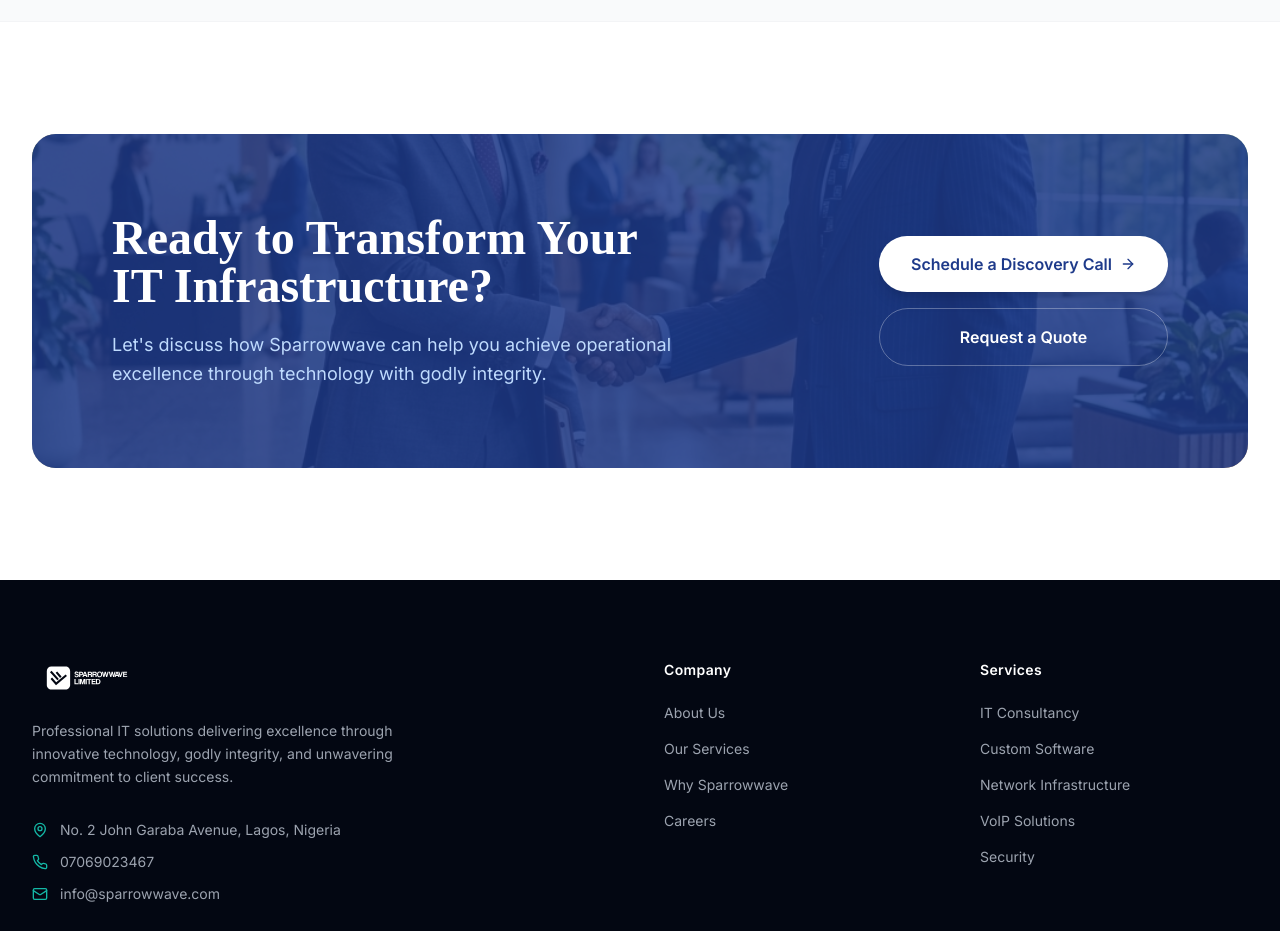
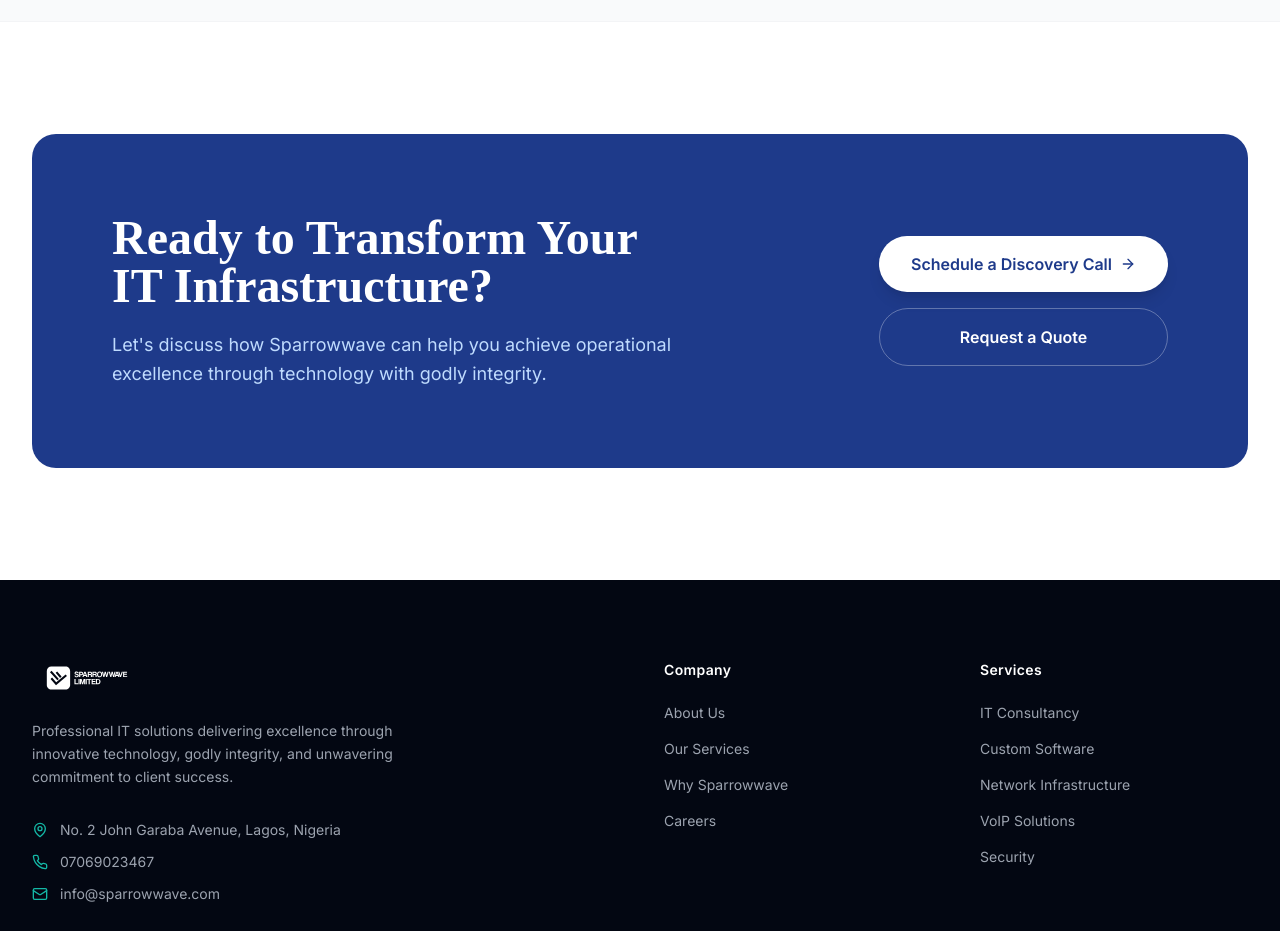
Before and after one commit to Dokitoor/sparrowwave, a React (Vite) app: page / in a window 1280 px wide. Shown: the part 4560-5491 px from the top of the page. Built offline with nearby package versions, Linux system fonts and the light colour scheme; a web font is replaced by a local one.

Commit message:
Removed background image from CTA section for a plain solid background

```diff
--- a/src/components/cta.tsx
+++ b/src/components/cta.tsx
@@ -5,16 +5,7 @@
   return (
     <section className="py-28 bg-white border-t border-gray-100">
       <div className="max-w-7xl mx-auto px-6 lg:px-8">
-        <div className="relative rounded-3xl overflow-hidden">
-          {/* Background image */}
-          <img
-            src="/images/handshake.png"
-            alt="Business partnership"
-            className="absolute inset-0 w-full h-full object-cover"
-          />
-          {/* Overlay */}
-          <div className="absolute inset-0 bg-brand-blue/85" />
-
+        <div className="relative rounded-3xl overflow-hidden bg-brand-blue">
           {/* Content */}
           <div className="relative z-10 px-10 py-20 md:px-20 flex flex-col lg:flex-row lg:items-center lg:justify-between gap-10">
             <div className="max-w-xl">
```
